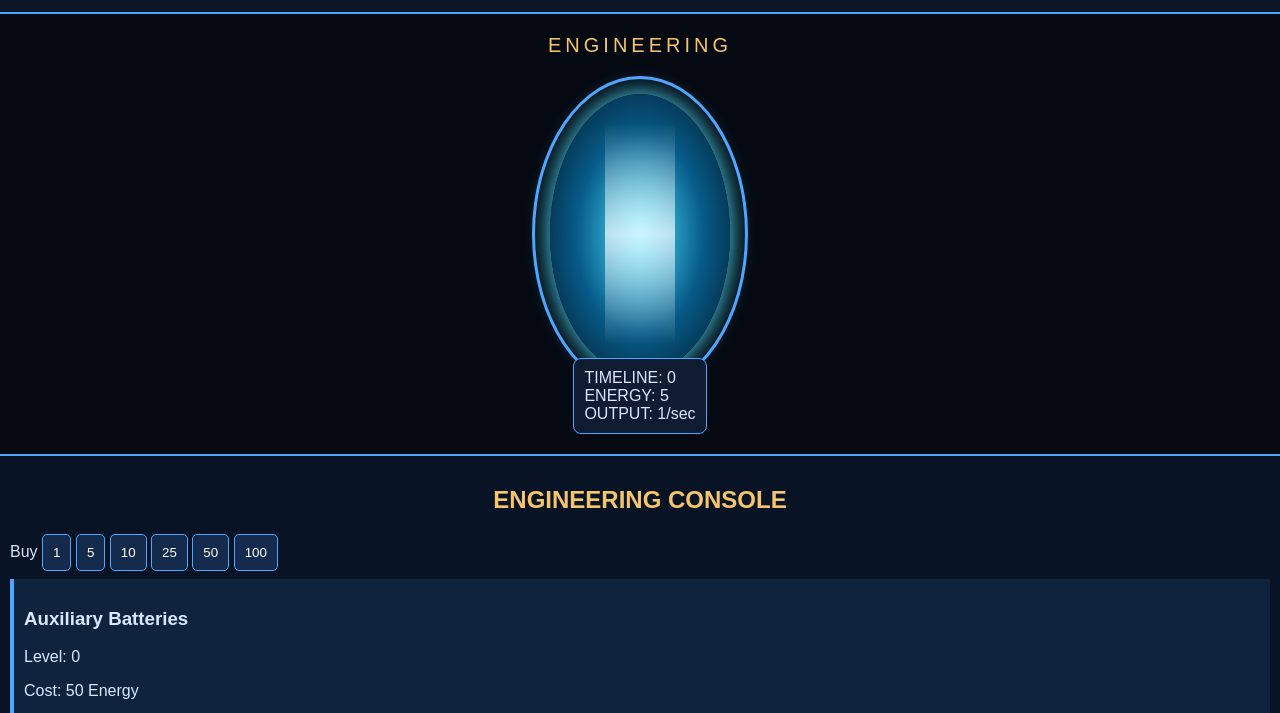
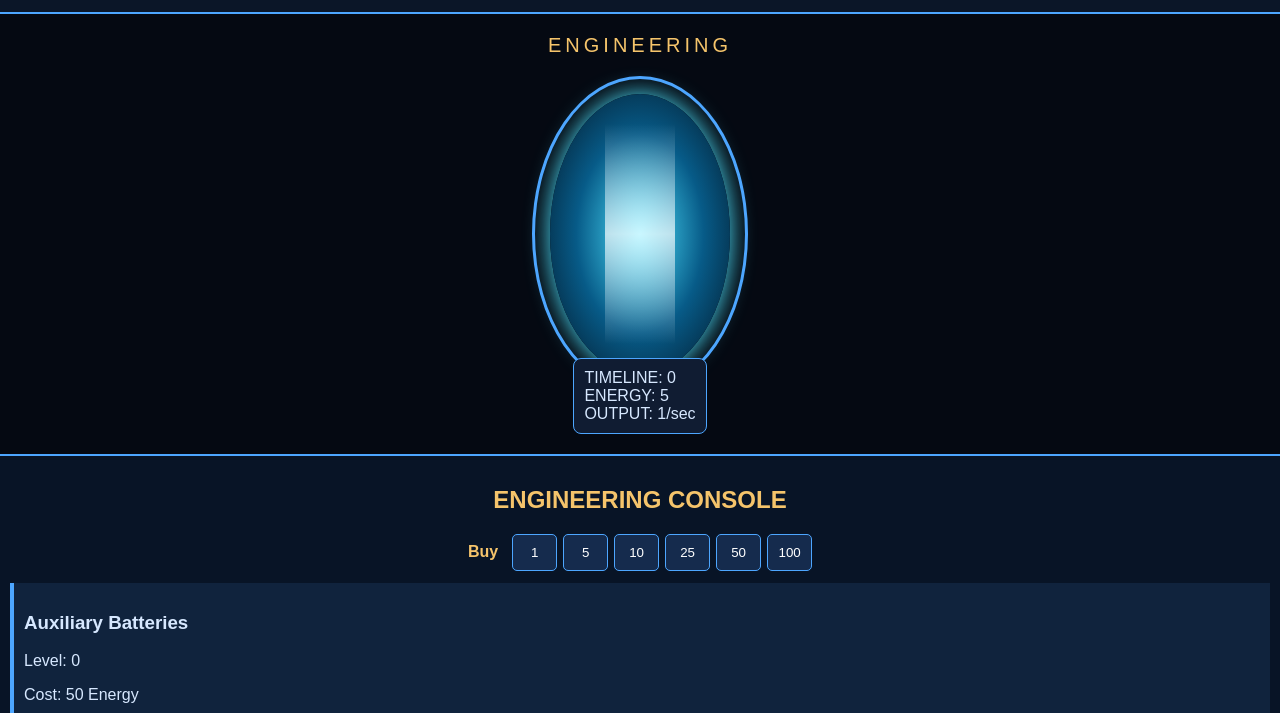
Before and after one commit to shadow0392/Project-odyssey, a plain HTML site: page index.html in a window 1280 px wide. Shown: the part 73-786 px from the top of the page. Drawn offline with Linux system fonts and the light colour scheme.

Commit message:
Update style.css

```diff
--- a/style.css
+++ b/style.css
@@ -250,3 +250,34 @@ button {
     opacity:0.4;
 
 }
+.buy-selector{
+
+    display:flex;
+
+    justify-content:center;
+
+    align-items:center;
+
+    gap:6px;
+
+    margin-bottom:12px;
+
+    flex-wrap:wrap;
+
+}
+
+.buy-selector span{
+
+    color:#f5c46b;
+
+    font-weight:bold;
+
+    margin-right:8px;
+
+}
+
+.buy-selector button{
+
+    min-width:45px;
+
+}
```
